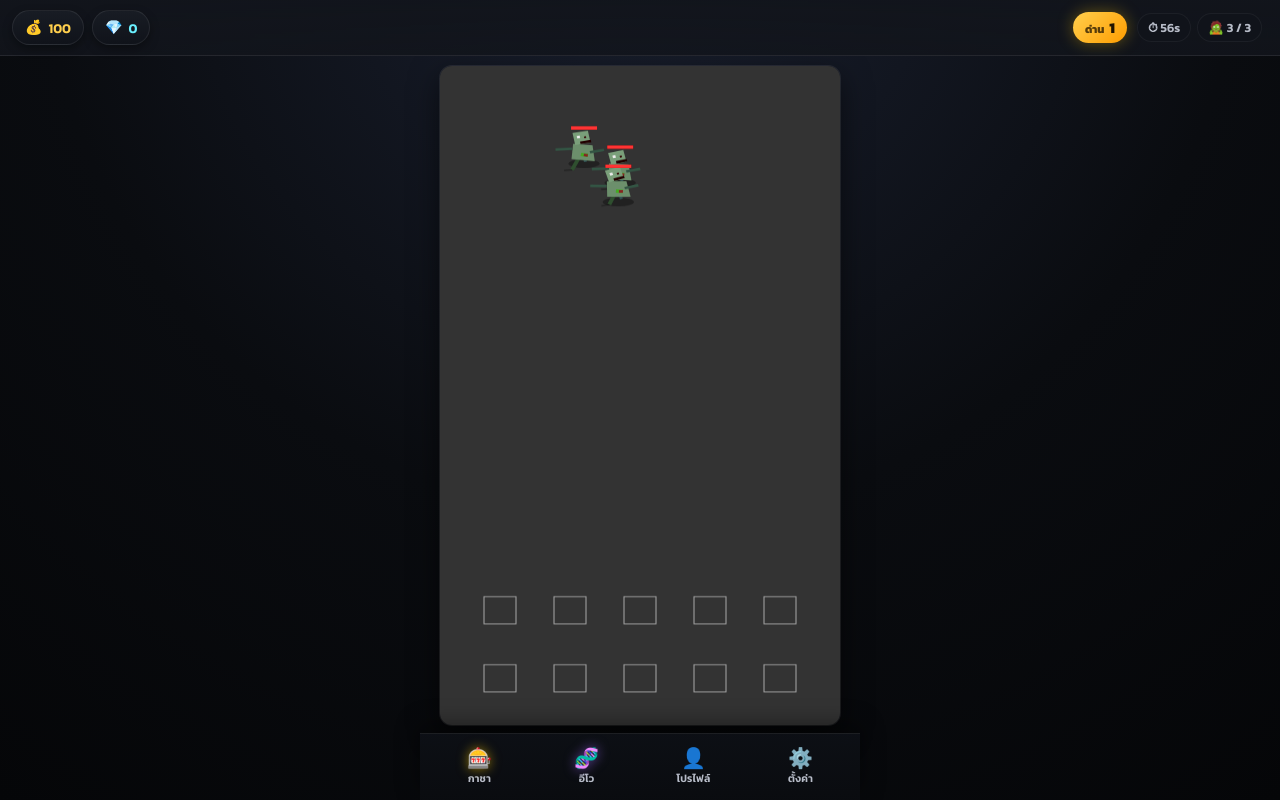
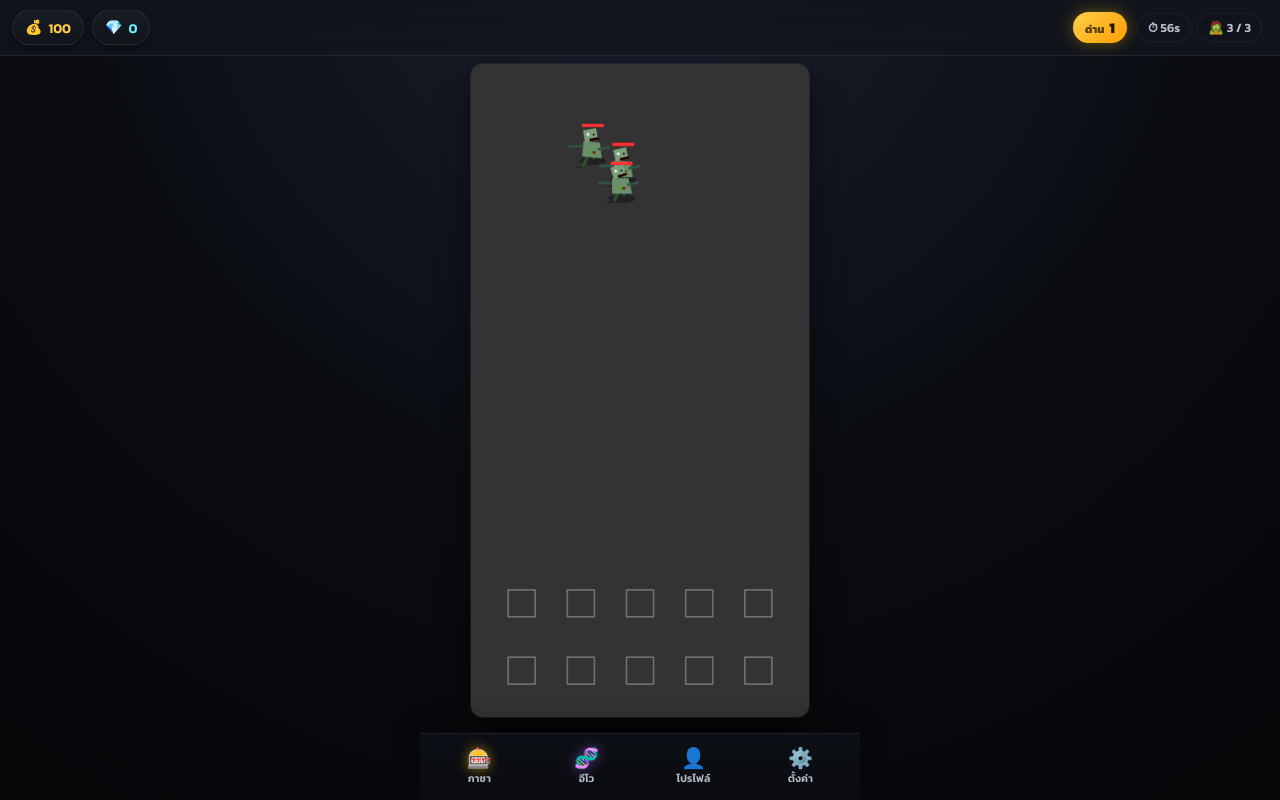
Before and after one commit to lalahayday075-boop/TowerVSZombie, a website with bundled scripts: page index.html in a window 1280 px wide. Built offline with nearby package versions, Linux system fonts and the light colour scheme; files whose address does not match are found by name.

Commit message:
Add files via upload

```diff
--- a/assets/theme.css
+++ b/assets/theme.css
@@ -63,13 +63,18 @@
 html, body {
   margin: 0;
   height: 100%;
-  overflow-x: hidden;
+  height: 100dvh;
+  overflow: hidden;
+  overscroll-behavior: none;
   font-family: var(--font-game);
   background: radial-gradient(circle at 50% -10%, #1a2030 0%, var(--bg-0) 55%, #050608 100%);
   color: var(--text-0);
 }
 
 body {
+  position: fixed;
+  inset: 0;
+  width: 100%;
   display: flex;
   flex-direction: column;
   user-select: none;
@@ -77,6 +82,13 @@ body {
   -ms-user-select: none;
   -webkit-touch-callout: none;
   -webkit-tap-highlight-color: transparent;
+}
+
+/* ยกเว้นให้พิมพ์/เลือกข้อความในช่อง input ได้ตามปกติ (เช่น ตั้งชื่อผู้เล่น) */
+input, textarea {
+  -webkit-user-select: text;
+  user-select: text;
+  -webkit-touch-callout: default;
 }
 
 canvas { user-select: none; touch-action: none; }
@@ -181,19 +193,20 @@ button {
   width: 100%;
   display: flex;
   justify-content: center;
-  align-items: flex-start;
+  align-items: center;
   box-sizing: border-box;
-  padding: 10px 10px 0;
+  padding: 8px 10px;
+  min-height: 0;
 }
 
 #game {
   background: #15181f;
   display: block;
-  width: 100%;
-  max-width: 400px;
+  width: auto;
   height: auto;
+  max-width: 100%;
+  max-height: 100%;
   aspect-ratio: 400 / 775;
-  max-height: 100%;
   border-radius: var(--r-md);
   box-shadow: 0 0 0 1px var(--line), var(--shadow-1);
 }
```
